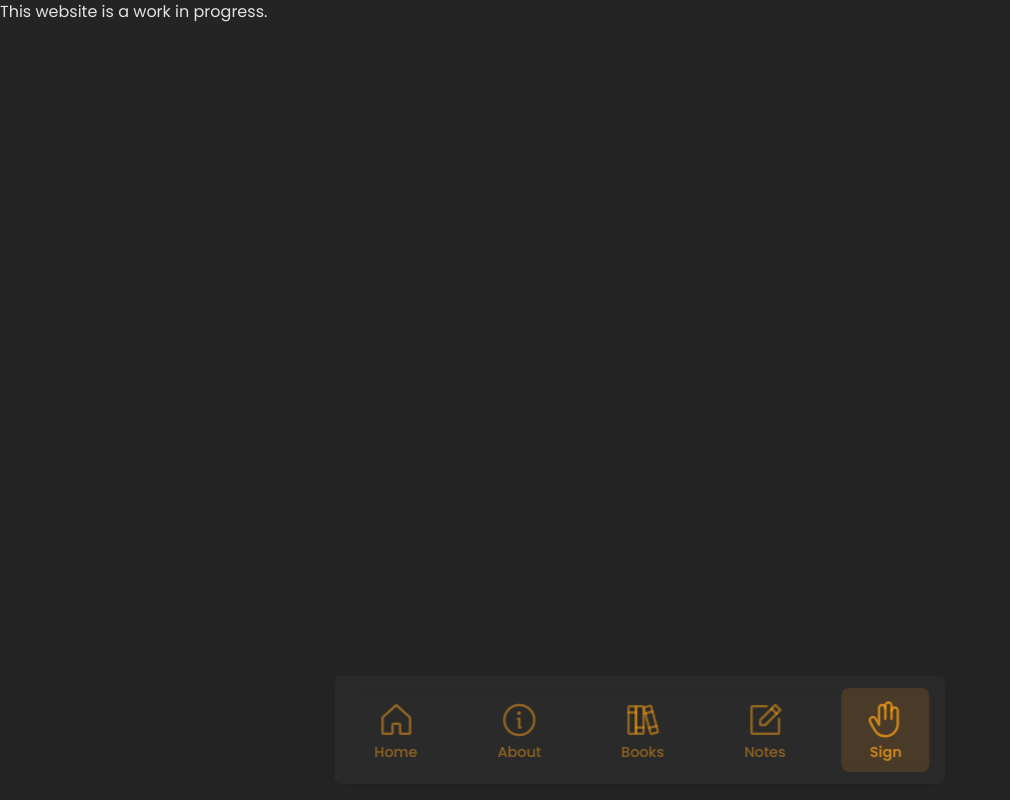
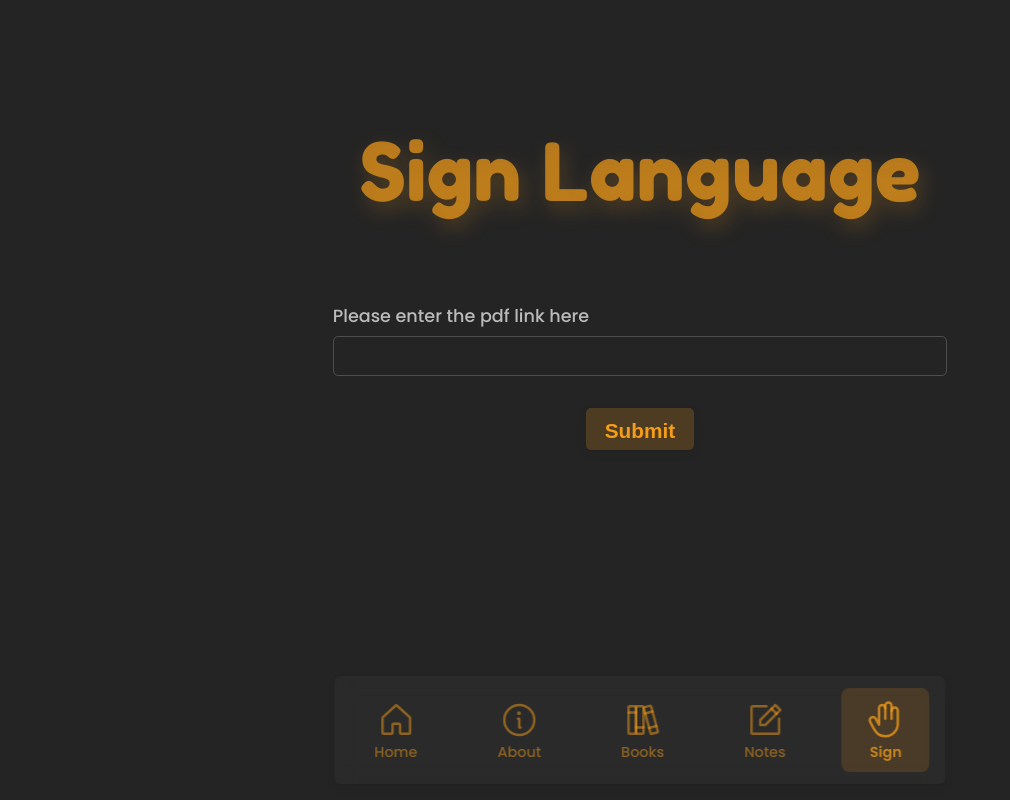
Before and after one commit to chirag-ghosh/SpeakUp, a React (Vite) app in the folder frontend/: page /sign in a window 1280 px wide. Shown: the whole page, without its empty margins (0-1010 px from the left). Built offline with nearby package versions, Linux system fonts and the light colour scheme.

Commit message:
Add sign language frontend;

```diff
--- a/frontend/src/pages/SignLanguage.tsx
+++ b/frontend/src/pages/SignLanguage.tsx
@@ -1,5 +1,52 @@
+/* eslint-disable jsx-a11y/media-has-caption */
+import axios from 'axios';
+import { CircleNotch } from 'phosphor-react';
+import { FormEvent, useState } from 'react';
+import { BACKEND_URL } from '../constants';
+
 function SignLanguage() {
-  return <div className="sign-language">This website is a work in progress.</div>;
+  const [url, setUrl] = useState<string>();
+  const [isSubmitLoading, setIsSubmitLoading] = useState(false);
+
+  const [signVideo, setSignVideo] = useState<string>();
+
+  const submitForm = (event: FormEvent<HTMLFormElement>) => {
+    event.preventDefault();
+    setIsSubmitLoading(true);
+
+    axios
+      .get(`${BACKEND_URL}/sign/video?url=${url}`)
+      .then((response) => {
+        setSignVideo('data:video/mp4;base64,' + response.data.video);
+        setIsSubmitLoading(false);
+      })
+      .catch((err) => {
+        console.log(err);
+        setIsSubmitLoading(false);
+      });
+  };
+
+  return (
+    <div className="sign-language narration">
+      <div className="title">Sign Language</div>
+      <form onSubmit={submitForm}>
+        <div className="item-group">
+          <div className="form-item form-item-long">
+            <div className="label">Please enter the pdf link here</div>
+            <input type="url" value={url} onChange={(event) => setUrl(event.target.value)} />
+          </div>
+        </div>
+        <button className="submit" disabled={isSubmitLoading} type="submit">
+          Submit {isSubmitLoading && <CircleNotch />}
+        </button>
+      </form>
+      {!isSubmitLoading && signVideo && (
+        <video width="640" height="480" controls src={signVideo}>
+          No video element supported
+        </video>
+      )}
+    </div>
+  );
 }
 
 export default SignLanguage;
```
Also changed, not shown: 2 other files (tests, documents, lock files or other folders).
